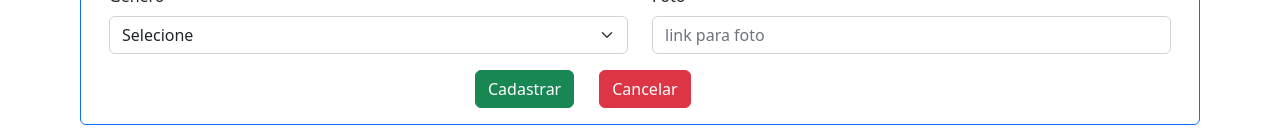
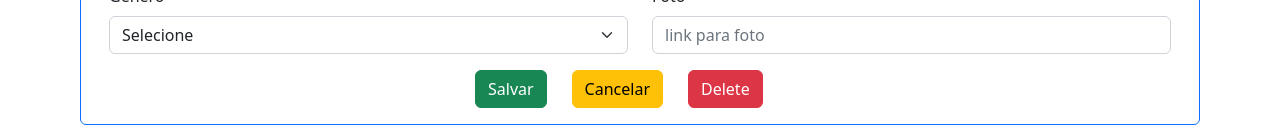
Before and after one commit to brunoprestesap/gestao-acesso-cidadao, a React (Create React App) app: page /usuario/1 in a window 1280 px wide. Shown: the part 504-635 px from the top of the page. Built offline with nearby package versions, Linux system fonts and the light colour scheme; no server answers.

Commit message:
Ajuste no form update

```diff
--- a/src/pages/FormUpdatePessoa.js
+++ b/src/pages/FormUpdatePessoa.js
@@ -42,6 +42,11 @@ export default function FormUpdatePessoa() {
 
   function handleChange(e) {
     setForm({ ...form, [e.target.name]: e.target.value });
+  }
+
+  async function handleDelete(e) {
+    await axios.delete(`https://ironrest.cyclic.app/AcessCidadao/${userId}`);
+    navigate("/");
   }
 
   async function handleSubimit(e) {
@@ -241,13 +246,21 @@ export default function FormUpdatePessoa() {
                         type="submit"
                         onClick={handleSubimit}
                       >
-                        Cadastrar
+                        Salvar
                       </Button>
                       <Link to={"/"}>
-                        <Button variant="danger">
+                        <Button variant="warning"
+                        style={{ marginRight: "25px" }}
+                        >
                           Cancelar
                         </Button>
                       </Link>
+                      <Button
+                        variant="danger"
+                        onClick={handleDelete}
+                      >
+                        Delete
+                      </Button>
                     </Col>
                   </Row>
                 </Container>
```
